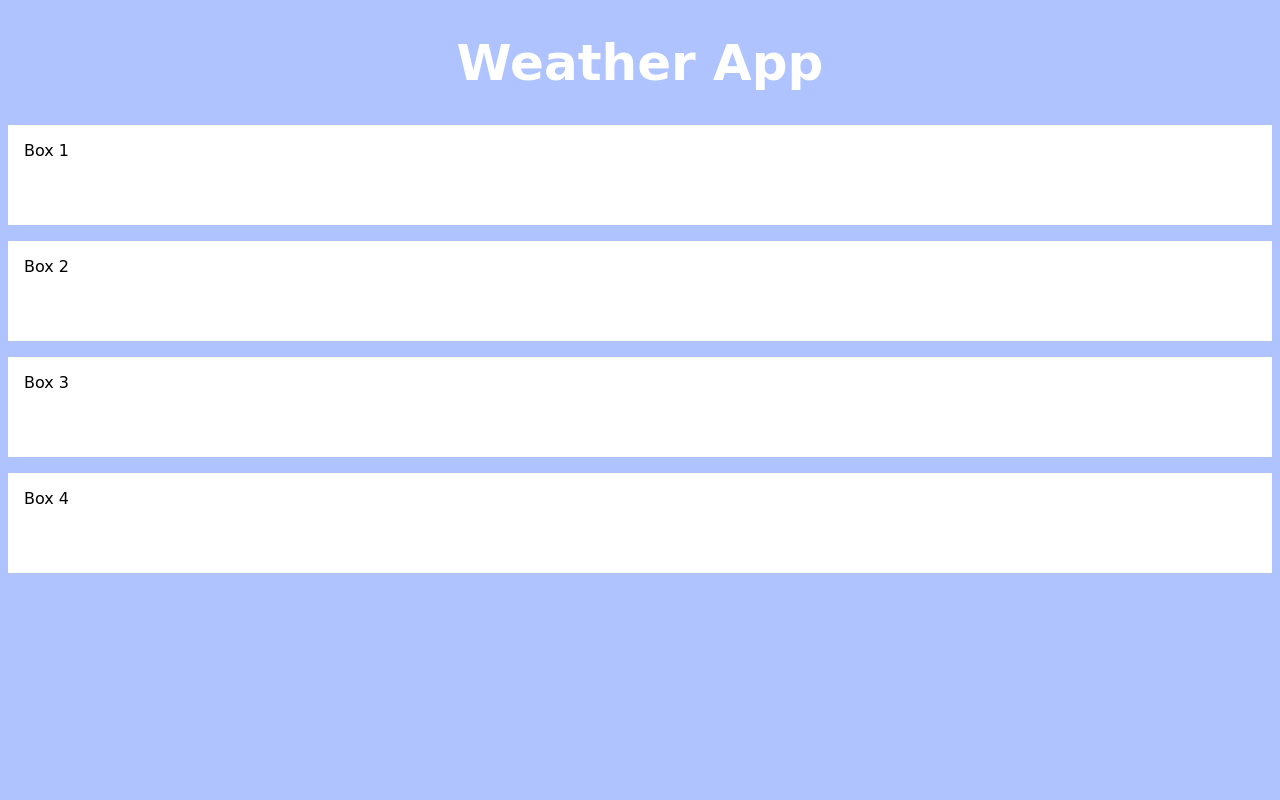
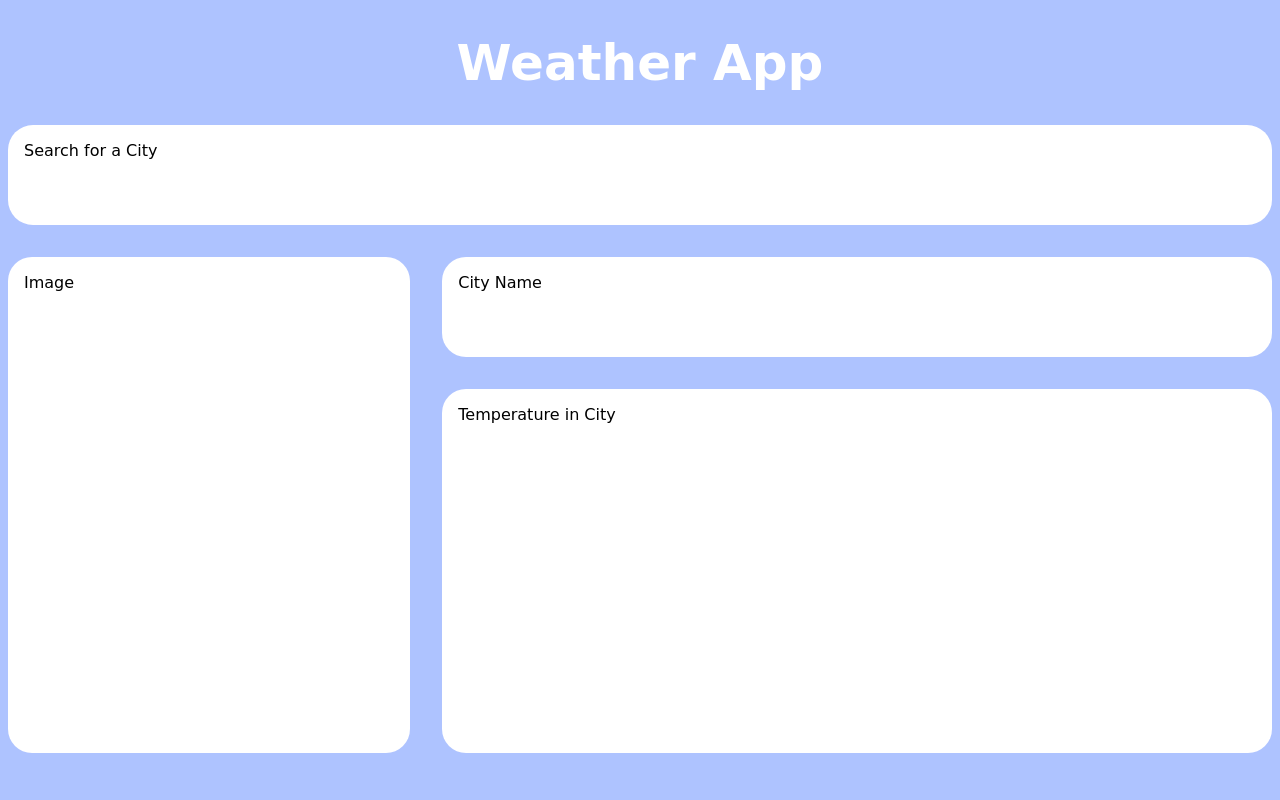
Before and after one commit to markantao/Guass-Summation, a Flask app: page / in a window 1280 px wide. Run offline with Flask 2, Linux system fonts and the light colour scheme; some web fonts are replaced.

Commit message:
finished front-end

```diff
--- a/templates/index.html
+++ b/templates/index.html
@@ -8,13 +8,13 @@
 <h1 class="title">Weather App</h1>
 
 <div class="wrapper">
-    <div class="box-1">Box 1</div>
+    <div class="box-1">Search for a City</div>
 
-    <div class="box-2">Box 2</div>
+    <div class="box-2">Image</div>
 
-    <div class="box-3">Box 3</div>
+    <div class="box-3">City Name</div>
 
-    <div class="box-4">Box 4</div>
+    <div class="box-4">Temperature in City</div>
 
 </div>
 
@@ -48,18 +48,32 @@
         grid-row-gap: 1em; */
         /* grid-gap: 1em; */
         display: grid;
-        grid-template-columns: 4fr;
-        grid-gap: 1em;
+        /* grid-template-columns: 4fr; */
+        grid-gap: 2em;
         grid-auto-rows: minmax(100px, auto);
-
     }
 
-    .box-1 {}
+    .box-1 {
+        grid-column: 1/4;
+        grid-row: 1/2;
+        border-radius: 25px;
+    }
 
-    .box-2 {}
+    .box-2 {
+        grid-column: 1;
+        grid-row: 2/6;
+        border-radius: 24px;
+    }
 
-    .box-3 {}
+    .box-3 {
+        grid-column: 2/4;
+        border-radius: 24px;
+    }
 
-    .box-4 {}
+    .box-4 {
+        grid-column: 2/4;
+        grid-row: 3/6;
+        border-radius: 24px;
+    }
 </style>
 {% endblock %}
```
